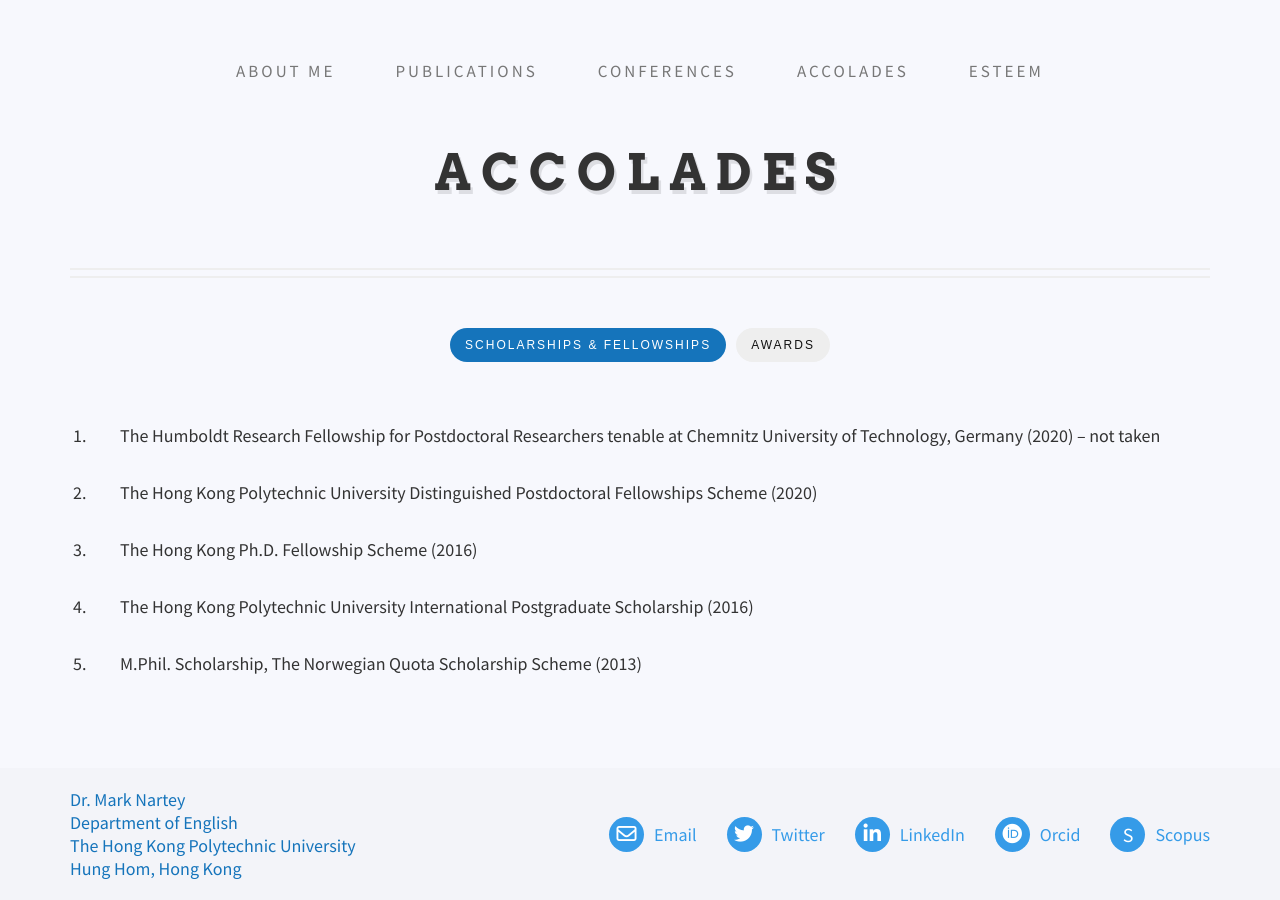
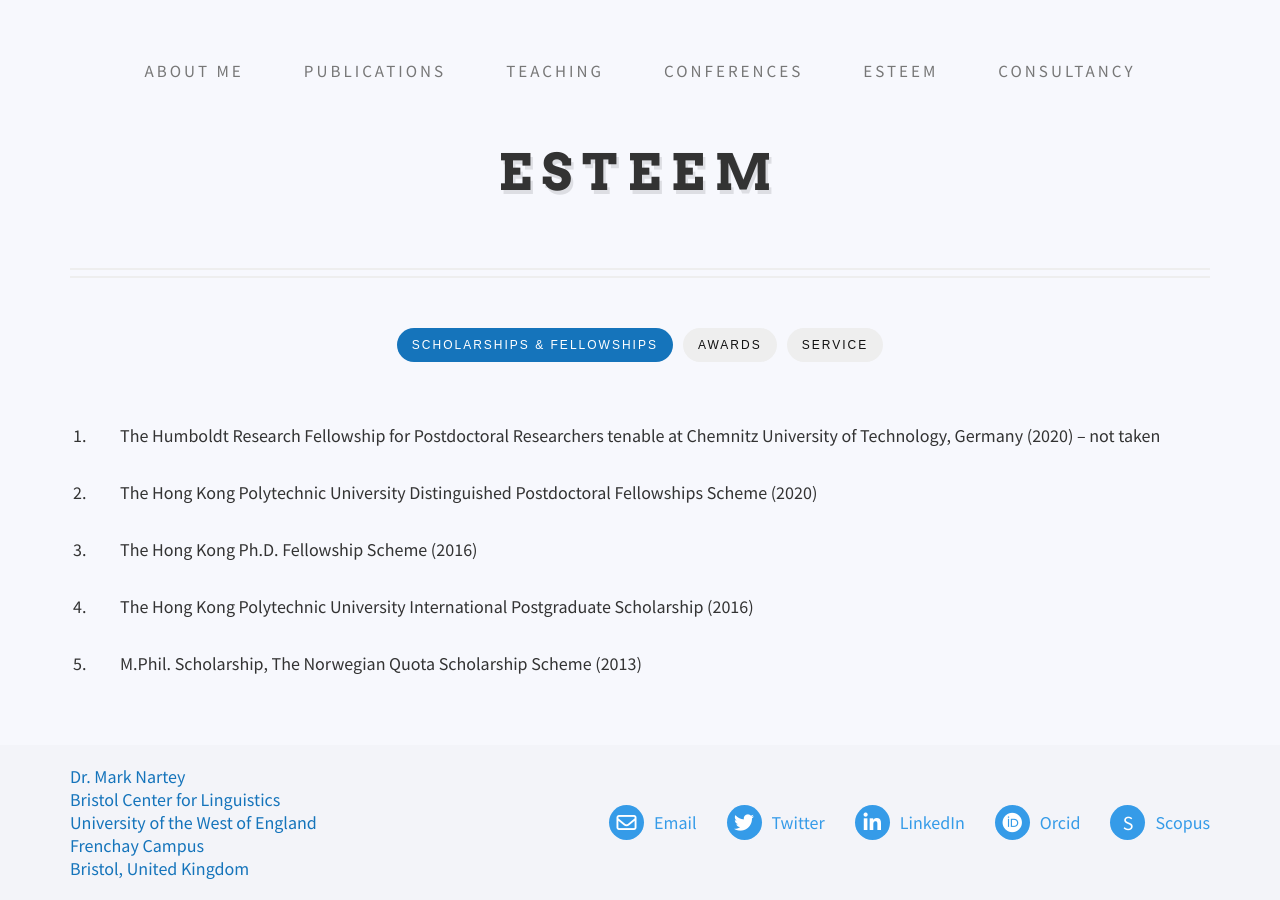
Before and after one commit to danielcornock/marknartey.com, a Jekyll site: the page built from _pages/accolades.md, in a window 1280 px wide. Built offline with Jekyll 4.4.1, drawn with Linux system fonts in a browser that asks for light colours; nearby versions of some CDN libraries.

Commit message:
Website revisions

```diff
--- a/_includes/footer.html
+++ b/_includes/footer.html
@@ -3,32 +3,49 @@
     <div class="footer-container">
       <div class="footer-address">
         <p>Dr. Mark Nartey</p>
-        <p>Department of English</p>
-        <p>The Hong Kong Polytechnic University</p>
-        <p>Hung Hom, Hong Kong</p>
+        <p>Bristol Center for Linguistics</p>
+        <p>University of the West of England</p>
+        <p>Frenchay Campus</p>
+        <p>Bristol, United Kingdom</p>
       </div>
       <div class="footer-details">
         <a class="footer-social" href="mailto: narteynartey60@gmail.com">
-          <div class="footer-socialIconContainer"><i class="footer-socialIcon far fa-envelope"></i></div>
+          <div class="footer-socialIconContainer">
+            <i class="footer-socialIcon far fa-envelope"></i>
+          </div>
           <span class="footer-socialLabel">Email</span>
         </a>
 
         <a class="footer-social" href="https://twitter.com/narteymark">
-          <div class="footer-socialIconContainer"><i class="footer-socialIcon fab fa-twitter"></i></div>
+          <div class="footer-socialIconContainer">
+            <i class="footer-socialIcon fab fa-twitter"></i>
+          </div>
           <span class="footer-socialLabel">Twitter</span>
         </a>
 
-        <a class="footer-social" href="https://www.linkedin.com/in/mark-nartey-338452129/">
-          <div class="footer-socialIconContainer"><i class="footer-socialIcon fab fa-linkedin-in"></i></div>
+        <a
+          class="footer-social"
+          href="https://www.linkedin.com/in/mark-nartey-338452129/"
+        >
+          <div class="footer-socialIconContainer">
+            <i class="footer-socialIcon fab fa-linkedin-in"></i>
+          </div>
           <span class="footer-socialLabel">LinkedIn</span>
         </a>
         <a href="https://orcid.org/0000-0001-8386-6616" class="footer-social">
-          <div class="footer-socialIconContainer"><i class="footer-socialIcon fab fa-orcid"></i></div>
+          <div class="footer-socialIconContainer">
+            <i class="footer-socialIcon fab fa-orcid"></i>
+          </div>
           <span class="footer-socialLabel">Orcid</span>
         </a>
 
-        <a href="https://www.scopus.com/authid/detail.uri?authorId=57204284904" class="footer-social">
-          <div class="footer-socialIconContainer"><span class="footer-socialIcon">S</span></div>
+        <a
+          href="https://www.scopus.com/authid/detail.uri?authorId=57204284904"
+          class="footer-social"
+        >
+          <div class="footer-socialIconContainer">
+            <span class="footer-socialIcon">S</span>
+          </div>
           <span class="footer-socialLabel">Scopus</span>
         </a>
       </div>
--- a/_layouts/accolades.html
+++ /dev/null
@@ -1,24 +0,0 @@
----
-layout: default
----
-
-<div class="accolades">
-  <div class="container section">
-    <div class="publications-nav">
-      <button class="publications-navItem is-active" id="scholarships">Scholarships & Fellowships</button>
-      <button class="publications-navItem" id="awards">Awards</button>
-    </div>
-
-    <div class="pubsPreview-list" id="scholarships-list">
-      <ol>
-        {% for item in site.data.scholarships.items %} {% include accolade.html %} {% endfor %}
-      </ol>
-    </div>
-
-    <div class="pubsPreview-list hidden" id="awards-list">
-      <ol>
-        {% for item in site.data.awards.items %} {% include accolade.html %} {% endfor %}
-      </ol>
-    </div>
-  </div>
-</div>
--- /dev/null
+++ b/_layouts/esteem.html
@@ -0,0 +1,53 @@
+---
+layout: default
+---
+
+<div class="accolades">
+  <div class="container section">
+    <div class="publications-nav">
+      <button class="publications-navItem is-active" id="scholarships">
+        Scholarships & Fellowships
+      </button>
+      <button class="publications-navItem" id="awards">Awards</button>
+      <button class="publications-navItem" id="service">Service</button>
+    </div>
+
+    <div class="pubsPreview-list" id="scholarships-list">
+      <ol>
+        {% for item in site.data.scholarships.items %} {% include accolade.html
+        %} {% endfor %}
+      </ol>
+    </div>
+
+    <div class="pubsPreview-list hidden" id="awards-list">
+      <ol>
+        {% for item in site.data.awards.items %} {% include accolade.html %} {%
+        endfor %}
+      </ol>
+    </div>
+
+    <div class="hidden" id="service-list">
+      <h2 class="subheading--small">Peer Review</h2>
+      <p class="about-intro">
+        I review papers for journals in applied linguistics, discourse studies,
+        communication and media studies and African/Asian studies. Some of the
+        journals include:
+      </p>
+
+      <div class="pubsPreview-list" id="service-list">
+        <ol>
+          {% for item in site.data.peer-review.items %} {% include accolade.html
+          %} {% endfor %}
+        </ol>
+      </div>
+
+      <h2 class="subheading--small" style="margin-bottom: 20px">Leadership</h2>
+      <div class="pubsPreview-list">
+        <ol>
+          {% for item in site.data.leadership.items %} {% include list-item.html
+          %} {% endfor %}
+        </ol>
+      </div>
+    </div>
+  </div>
+</div>
--- a/_pages/accolades.md
+++ b/_pages/accolades.md
@@ -1,5 +1,5 @@
 ---
-layout: accolades
-title: Accolades
-permalink: '/accolades/'
+layout: esteem
+title: Esteem
+permalink: '/esteem/'
 ---
--- a/_sass/modules/_about.scss
+++ b/_sass/modules/_about.scss
@@ -53,6 +53,7 @@
 
   &-list {
     list-style-position: outside;
+    margin-bottom: 40px;
 
     &__item {
       margin-left: 20px;
```
Also changed, not shown: _data/leadership.yml (added, +14 -0 lines), _data/navigation.yml (+4 -7 lines), _data/peer-review.yml (added, +18 -0 lines), _layouts/esteem-measures.html (deleted, +0 -11 lines), _pages/consultancy.md (added, +25 -0 lines), _pages/esteem-measures.md (deleted, +0 -5 lines), _pages/teaching.md (added, +51 -0 lines), admin/config.yml (+45 -0 lines), index.md (+16 -15 lines).
